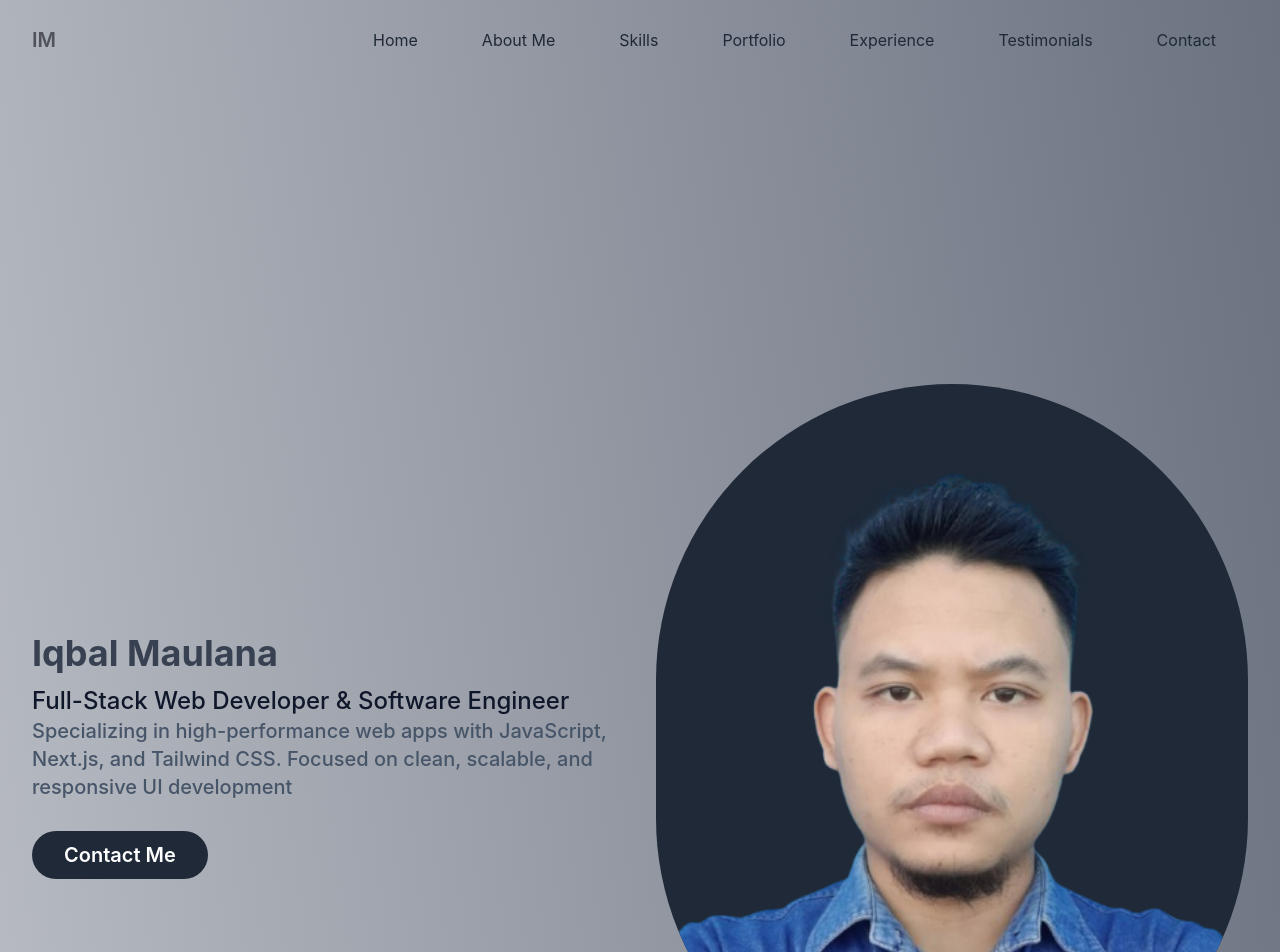
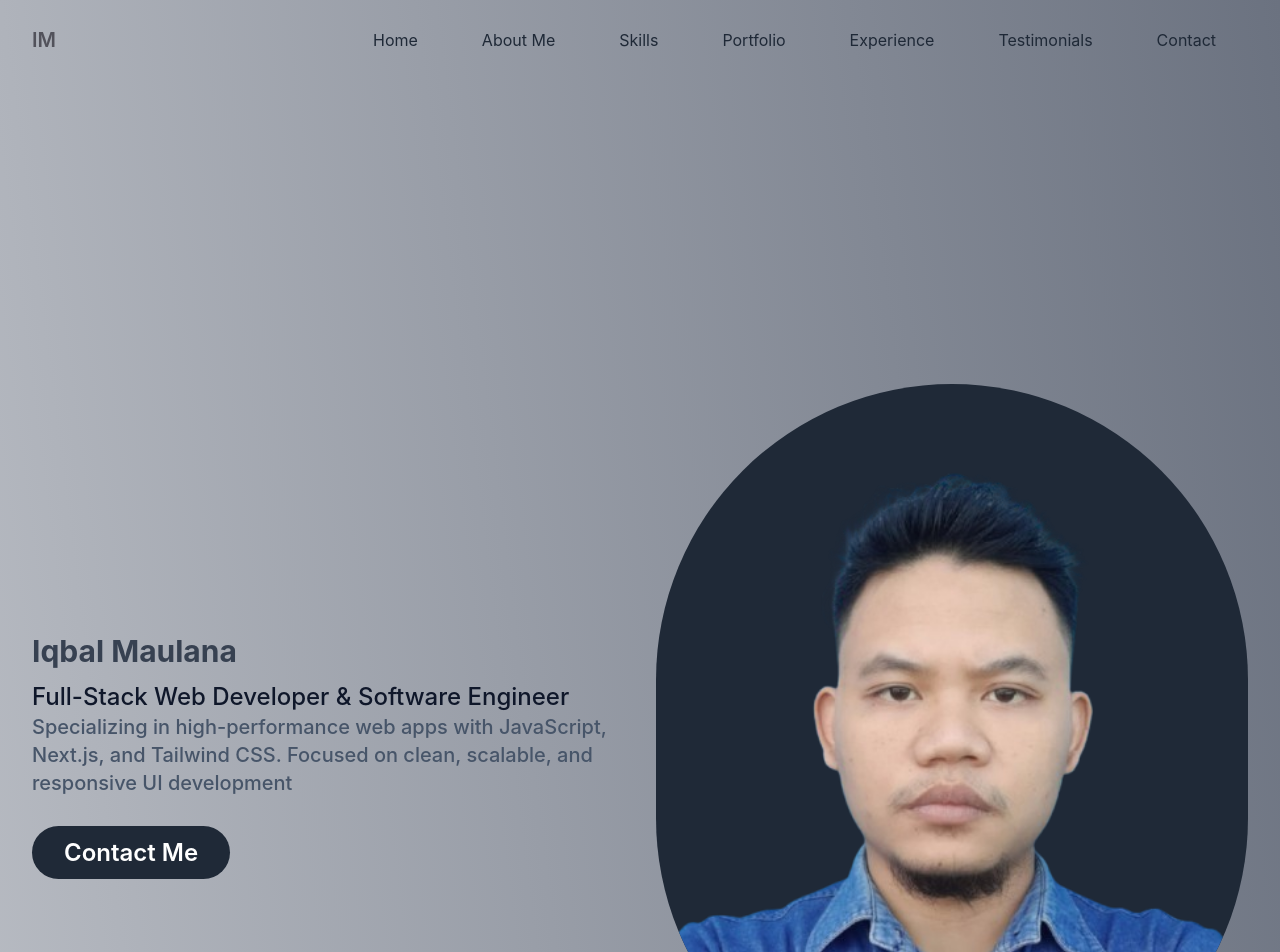
Before and after one commit to ibunx17/profile-app, a Next.js app: page / in a window 1280 px wide. Shown: the top 952 px of the page. Built offline with nearby package versions, Linux system fonts and the light colour scheme.

Commit message:
optimizing

```diff
--- a/src/components/sections/Hero/index.tsx
+++ b/src/components/sections/Hero/index.tsx
@@ -36,14 +36,14 @@ export default function Hero() {
                         animate={isSectionVisible ? { x: 0, opacity: 1 } : { x: '-100%', opacity: 0 }}
                         transition={{ duration: 1.5, ease: "easeInOut", type:"spring" }}
                     >
-                        <h1 className="block font-bold text-gray-700 text-xl mt-1 md:text-4xl lg:5xl mb-3">Iqbal Maulana</h1>
-                        <h2 className="font-medium text-slate-900 md:text-2xl lg:3xl">Full-Stack Web Developer & Software Engineer</h2>
-                        <p className="font-medium text-slate-600 mb-10 leading-relaxed md:text-xl lg:2xl">
+                        <h1 className="block font-bold text-gray-700 text-xl mt-1 md:text-2xl lg:text-3xl mb-3">Iqbal Maulana</h1>
+                        <h2 className="font-medium text-slate-900 md:text-xl lg:text-2xl">Full-Stack Web Developer & Software Engineer</h2>
+                        <p className="font-medium text-slate-600 mb-10 leading-relaxed md:text-lg lg:text-xl">
                             Specializing in high-performance web apps with JavaScript, Next.js,
                             and Tailwind CSS. Focused on clean, scalable, and responsive UI development
                         </p>
                         <a href="#contact" className="text-base font-semibold text-white bg-gray-800 py-3 px-8 rounded-full
-                        hover:bg-gray-500 transition duration-300 ease-in-out md:text-xl lg:2xl">Contact Me</a>
+                        hover:bg-gray-500 transition duration-300 ease-in-out md:text-xl lg:text-2xl">Contact Me</a>
                     </motion.div>
                     <motion.div
                         className="w-full self-end px-4 lg:w-1/2"
```
